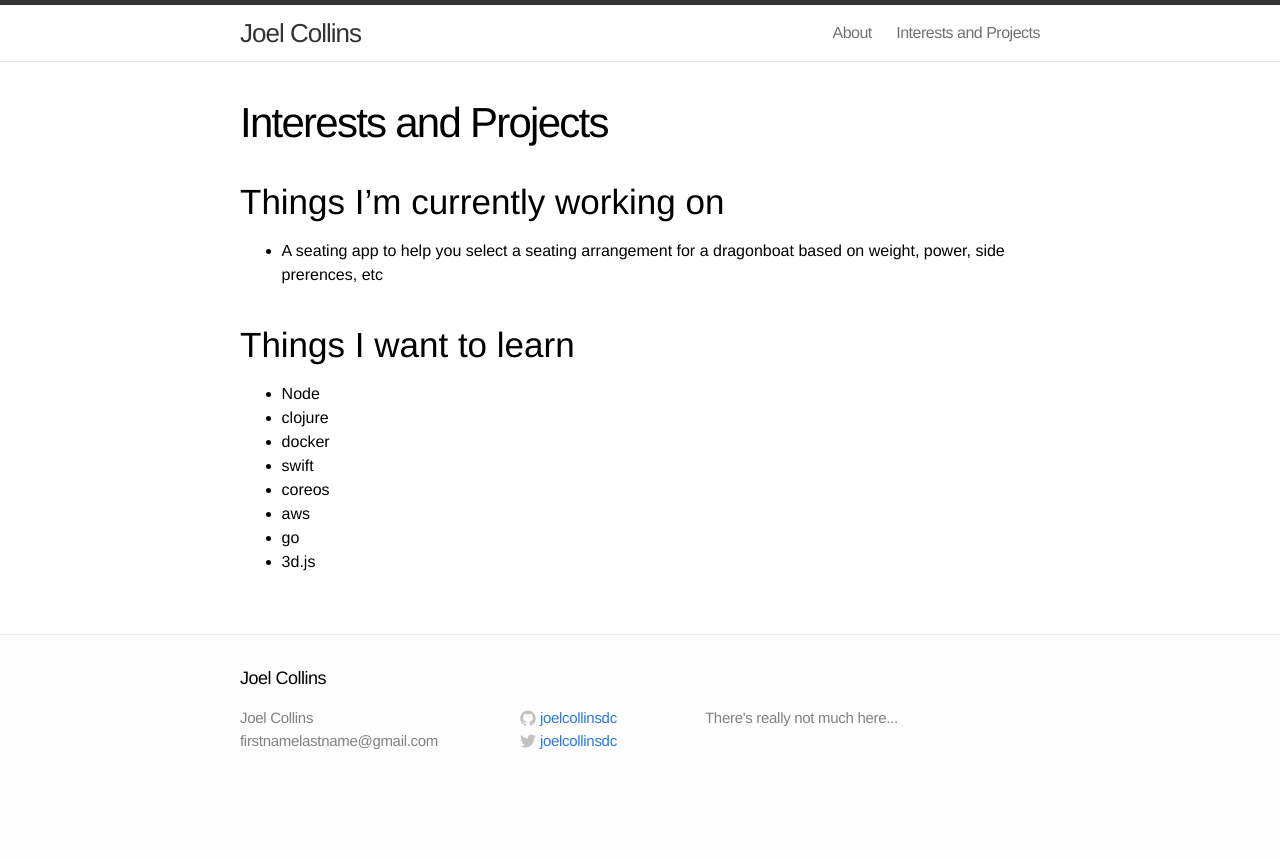
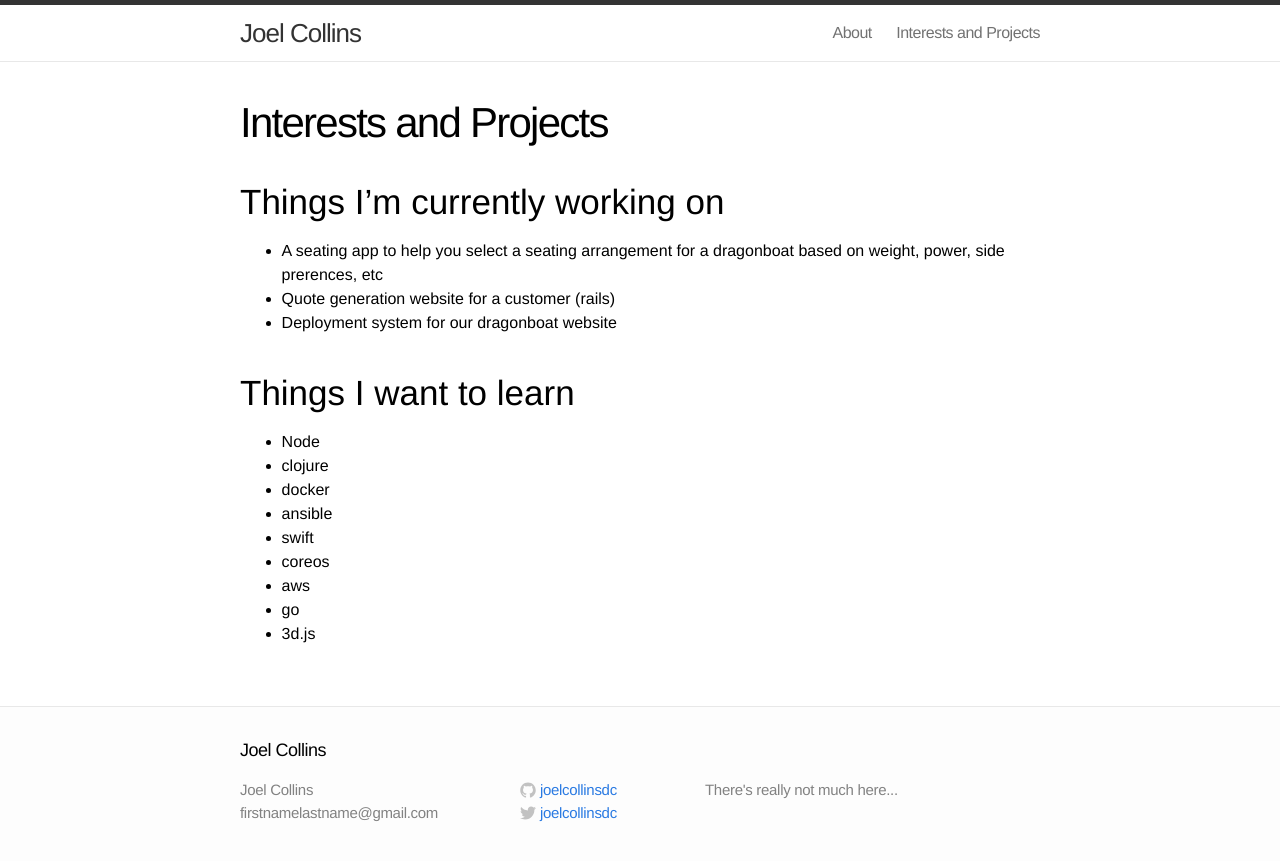
Before and after one commit to joelcollinsdc/joelcollinsdc.github.io, a Jekyll site: the page built from interests.md, in a window 1280 px wide. Shown: the top 861 px of the page. Built offline with Jekyll 4.4.1, drawn with Linux system fonts in a browser that asks for light colours.

Commit message:
update interests

```diff
--- a/interests.md
+++ b/interests.md
@@ -7,12 +7,15 @@ permalink: /interests/
 # Things I'm currently working on
 
 * A seating app to help you select a seating arrangement for a dragonboat based on weight, power, side prerences, etc
+* Quote generation website for a customer (rails)
+* Deployment system for our dragonboat website
 
 #  Things I want to learn
 
 * Node
 * clojure
 * docker
+* ansible
 * swift
 * coreos
 * aws
```
